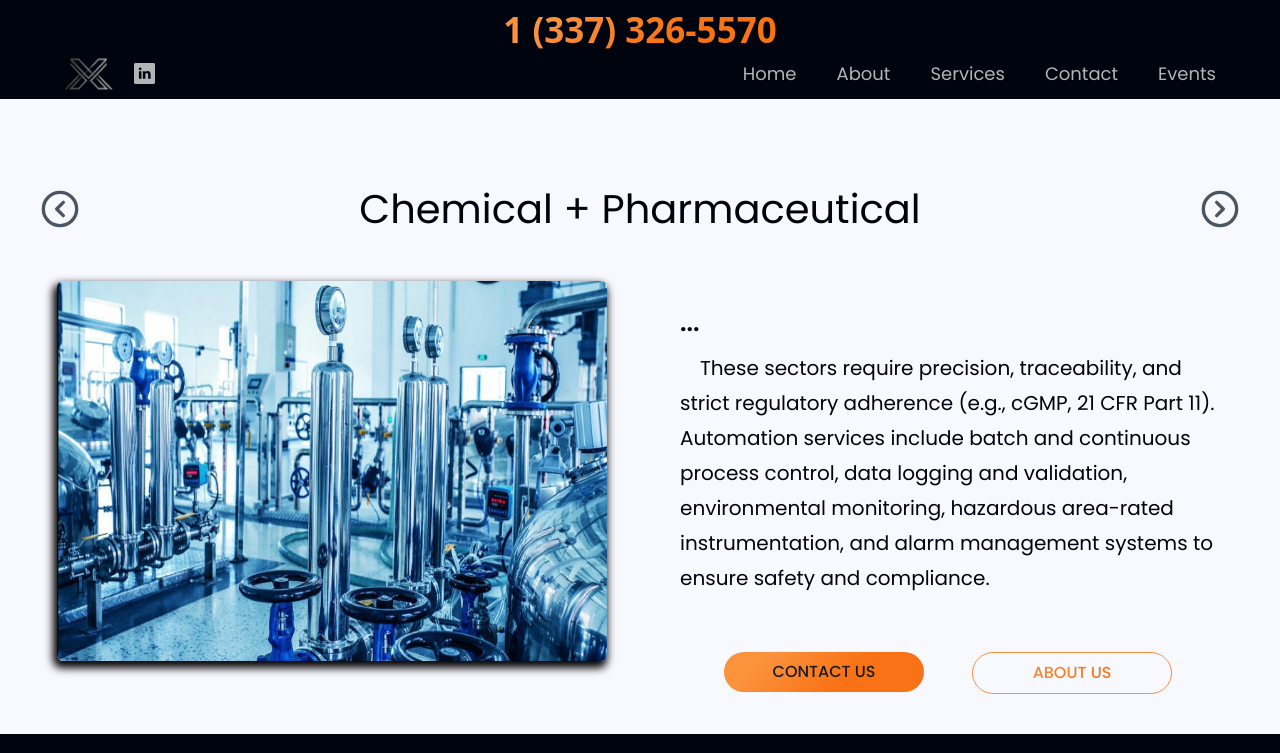
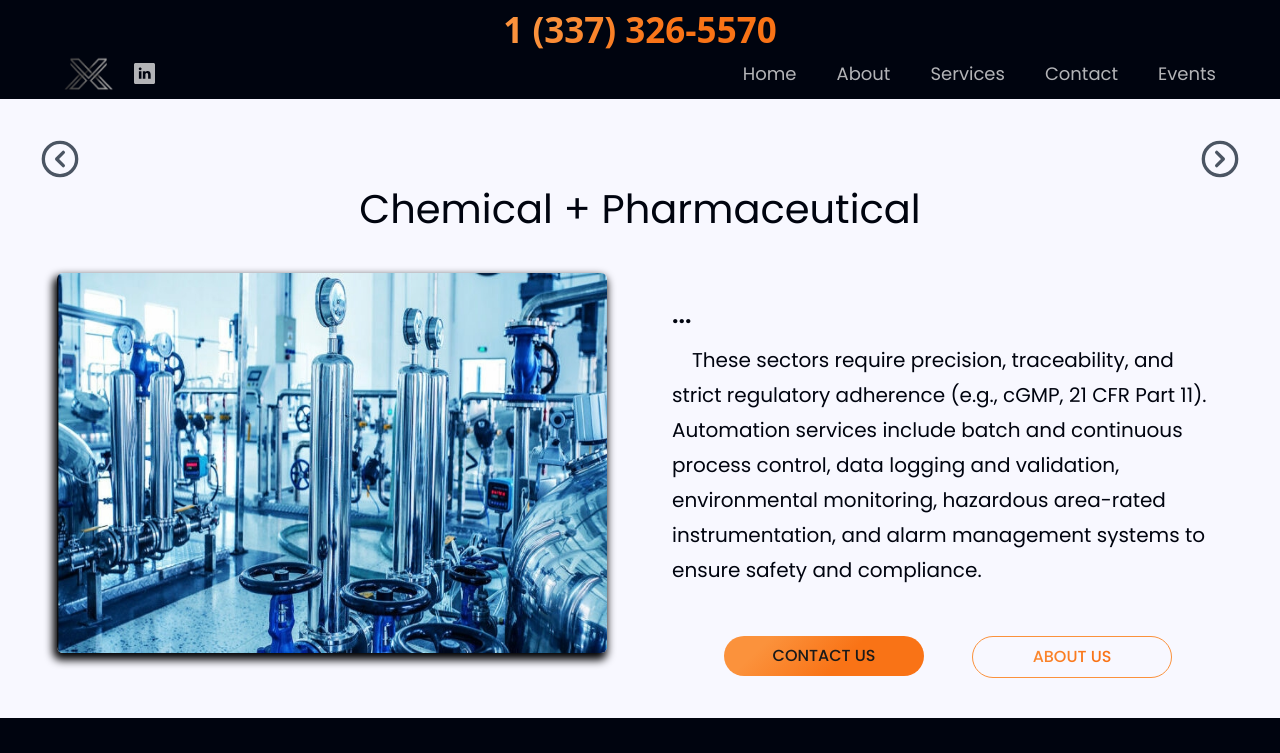
Before and after one commit to NicBab/x-tech-site, a Next.js app: page /industries/chemical-pharmaceutical in a window 1280 px wide. Shown: the top 753 px of the page. Built offline with nearby package versions, Linux system fonts and the light colour scheme.

Commit message:
adjust arrows on industry/[id] component

```diff
--- a/app/industries/[id]/page.tsx
+++ b/app/industries/[id]/page.tsx
@@ -21,7 +21,7 @@ export default function IndustriesPage({ params }: { params: { id: string } }) {
   return (
     <>
       {/* Header with navigation arrows */}
-      <div className="flex items-center justify-between px-4 sm:px-10 mt-20">
+      <div className="flex items-center justify-between px-4 sm:px-10 mt-10">
         <Link
           href={prev.href}
           className="text-gray-600 hover:text-black transition"
@@ -29,9 +29,7 @@ export default function IndustriesPage({ params }: { params: { id: string } }) {
           <CircleChevronLeft size={40} />
         </Link>
 
-        <h1 className={`${styles.heading2} text-center`}>
-          {industry.title}
-        </h1>
+
 
         <Link
           href={next.href}
@@ -40,6 +38,9 @@ export default function IndustriesPage({ params }: { params: { id: string } }) {
           <CircleChevronRight size={40} />
         </Link>
       </div>
+         <h1 className={`${styles.heading2} text-center`}>
+          {industry.title}
+        </h1>
 
       {/* Content section */}
       <section
@@ -59,7 +60,7 @@ export default function IndustriesPage({ params }: { params: { id: string } }) {
         </div>
 
         <div className={`${layout.sectionInfo} max-w-[700px] min-w-[250px]`}>
-          <div className="max-w-[700px] min-w-[250px] m-10 z-2">
+          <div className="max-w-[700px] min-w-[250px] m-8 z-2">
             <div className="flex flex-wrap-row justify-between items-center w-full">
               <h2 className="flex-1 mb-2 font-poppins font-semibold ss:text-[25px] text-[18px] text-black ss:leading-[40px] leading-[40px]">
                 ...
```
